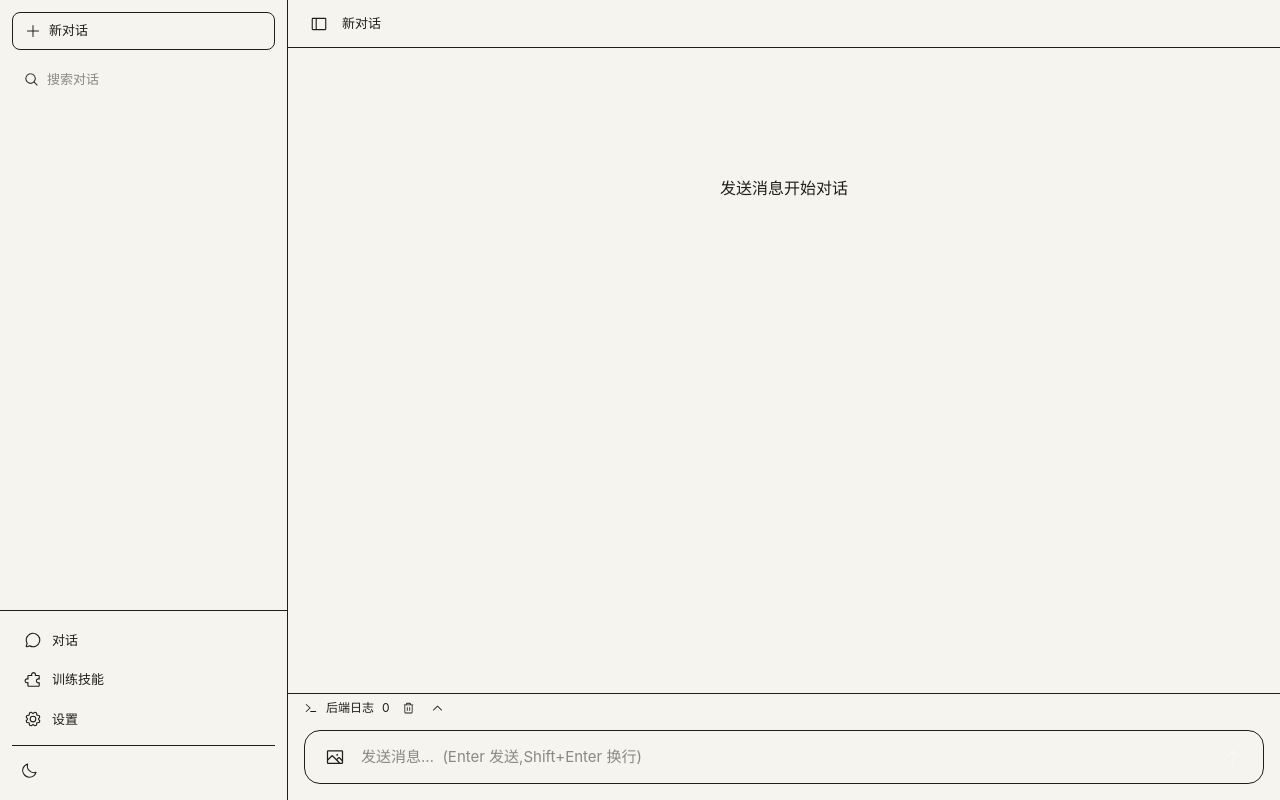
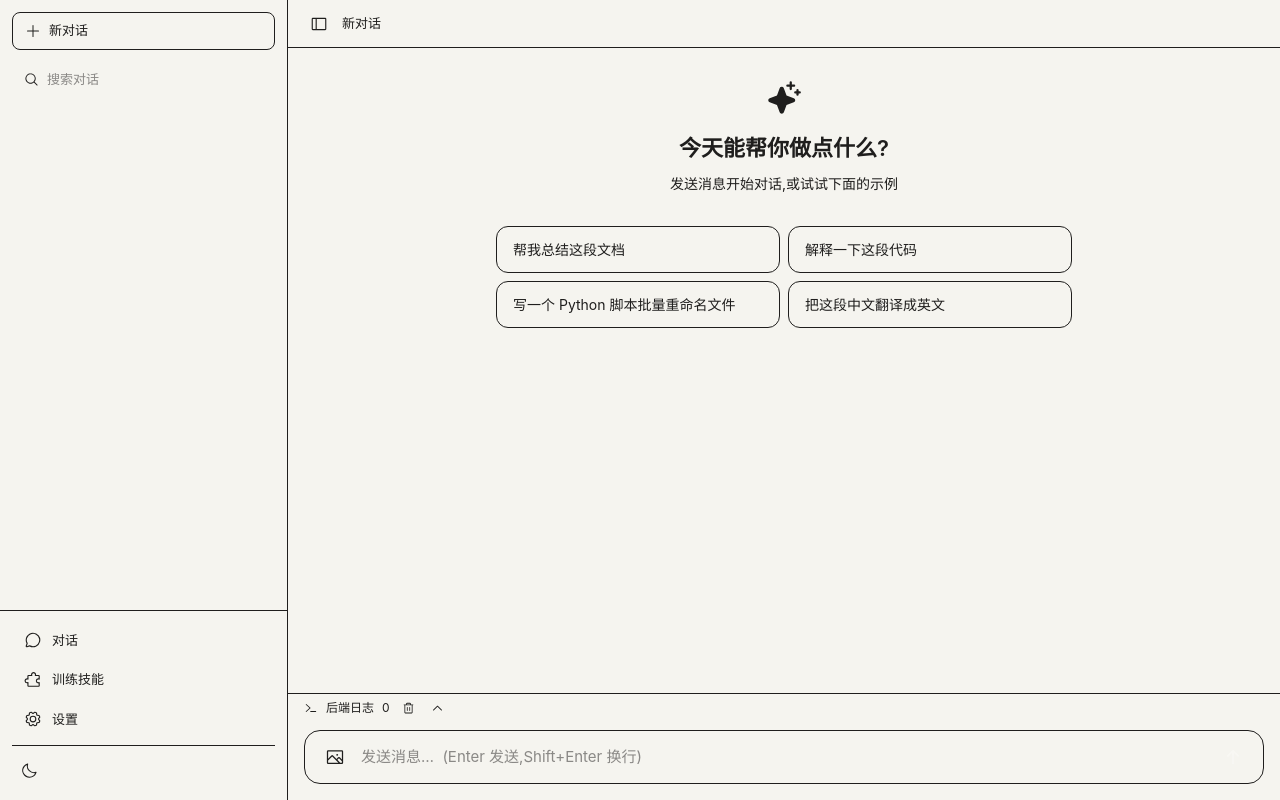
Before and after one commit to infinite-gaming-studio/local-llm-app, a React (Vite) app: page /#/ in a window 1280 px wide. Built offline with nearby package versions, Linux system fonts and the light colour scheme.

Commit message:
feat: MessageStream + EmptyState components

```diff
--- /dev/null
+++ b/src/components/EmptyState.tsx
@@ -0,0 +1,21 @@
+import { Sparkle } from '@phosphor-icons/react'
+
+const EXAMPLES = ['帮我总结这段文档', '解释一下这段代码', '写一个 Python 脚本批量重命名文件', '把这段中文翻译成英文']
+
+export function EmptyState({ onPick }: { onPick: (text: string) => void }) {
+  return (
+    <div className="flex flex-col items-center justify-center h-full text-center px-6">
+      <Sparkle size={36} weight="fill" className="text-[--color-accent] mb-4" />
+      <h2 className="text-[22px] font-semibold mb-2">今天能帮你做点什么?</h2>
+      <p className="text-[--color-text-muted] text-[14px] mb-8">发送消息开始对话,或试试下面的示例</p>
+      <div className="grid sm:grid-cols-2 gap-2 max-w-xl w-full">
+        {EXAMPLES.map((ex) => (
+          <button key={ex} onClick={() => onPick(ex)}
+            className="text-left px-4 py-3 rounded-xl border border-[--color-border] hover:bg-[--color-surface] hover:border-[--color-accent]/40 transition-colors text-[14px] text-[--color-text-muted]">
+            {ex}
+          </button>
+        ))}
+      </div>
+    </div>
+  )
+}
--- /dev/null
+++ b/src/components/MessageStream.tsx
@@ -0,0 +1,12 @@
+export function MessageStream() {
+  return (
+    <div className="flex items-center gap-1 px-4 py-2">
+      <span className="w-[6px] h-[6px] rounded-full bg-[--color-text-muted] animate-messageDot"
+        style={{ animationDelay: '0ms' }} />
+      <span className="w-[6px] h-[6px] rounded-full bg-[--color-text-muted] animate-messageDot"
+        style={{ animationDelay: '200ms' }} />
+      <span className="w-[6px] h-[6px] rounded-full bg-[--color-text-muted] animate-messageDot"
+        style={{ animationDelay: '400ms' }} />
+    </div>
+  )
+}
--- a/src/index.css
+++ b/src/index.css
@@ -37,3 +37,13 @@ body {
   font-family: var(--font-sans);
   -webkit-font-smoothing: antialiased;
 }
+
+@media (prefers-reduced-motion: no-preference) {
+  @keyframes messageDot {
+    0%, 60%, 100% { opacity: 0.3; transform: translateY(0); }
+    30% { opacity: 1; transform: translateY(-4px); }
+  }
+  .animate-messageDot {
+    animation: messageDot 1.4s ease-in-out infinite;
+  }
+}
--- a/src/pages/Chat.tsx
+++ b/src/pages/Chat.tsx
@@ -1,6 +1,8 @@
 import { TopBar } from '../components/TopBar'
 import { Composer } from '../components/Composer'
 import { Message } from '../components/Message'
+import { MessageStream } from '../components/MessageStream'
+import { EmptyState } from '../components/EmptyState'
 import { LogDrawer } from '../components/LogDrawer'
 import { useConversations } from '../store/useConversations'
 
@@ -13,9 +15,11 @@ export function Chat() {
       <TopBar onToggleSidebar={() => {}} />
       <div className="flex-1 overflow-auto">
         <div className="max-w-3xl mx-auto px-6 py-8 flex flex-col gap-6">
-          {messages.length === 0 ? (
-            <div className="text-center text-[--color-text-muted] mt-24">发送消息开始对话</div>
-          ) : messages.map((m, i) => {
+          {messages.length === 0 && !streaming ? (
+            <EmptyState onPick={send} />
+          ) : (
+            <>
+              {messages.map((m, i) => {
                 const content = streaming && i === messages.length - 1 && m.role === 'assistant'
                   ? streamingContent
                   : m.content
@@ -30,6 +34,9 @@ export function Chat() {
                   />
                 )
               })}
+              {streaming && <MessageStream />}
+            </>
+          )}
         </div>
       </div>
       <LogDrawer />
```
Lines whose indentation alone changed are shown as unchanged.
